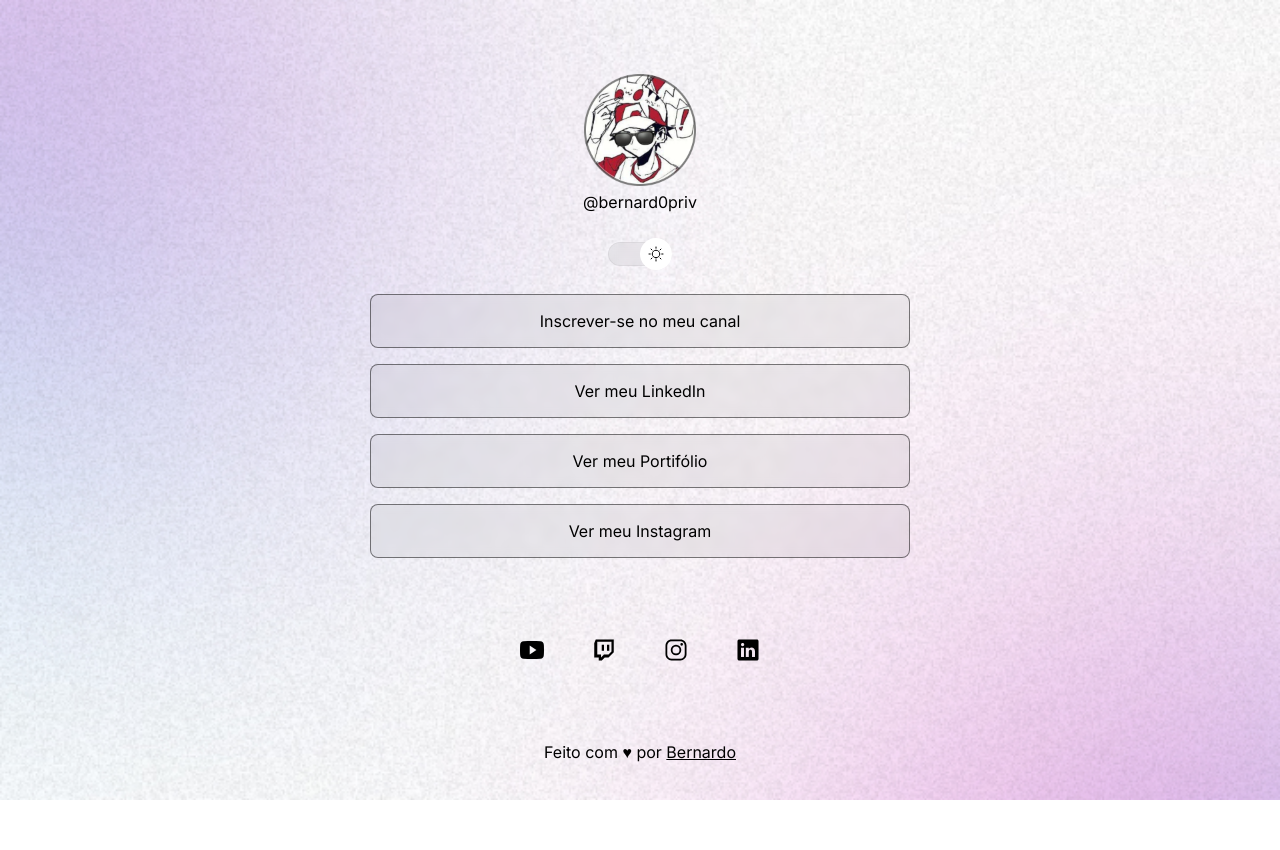
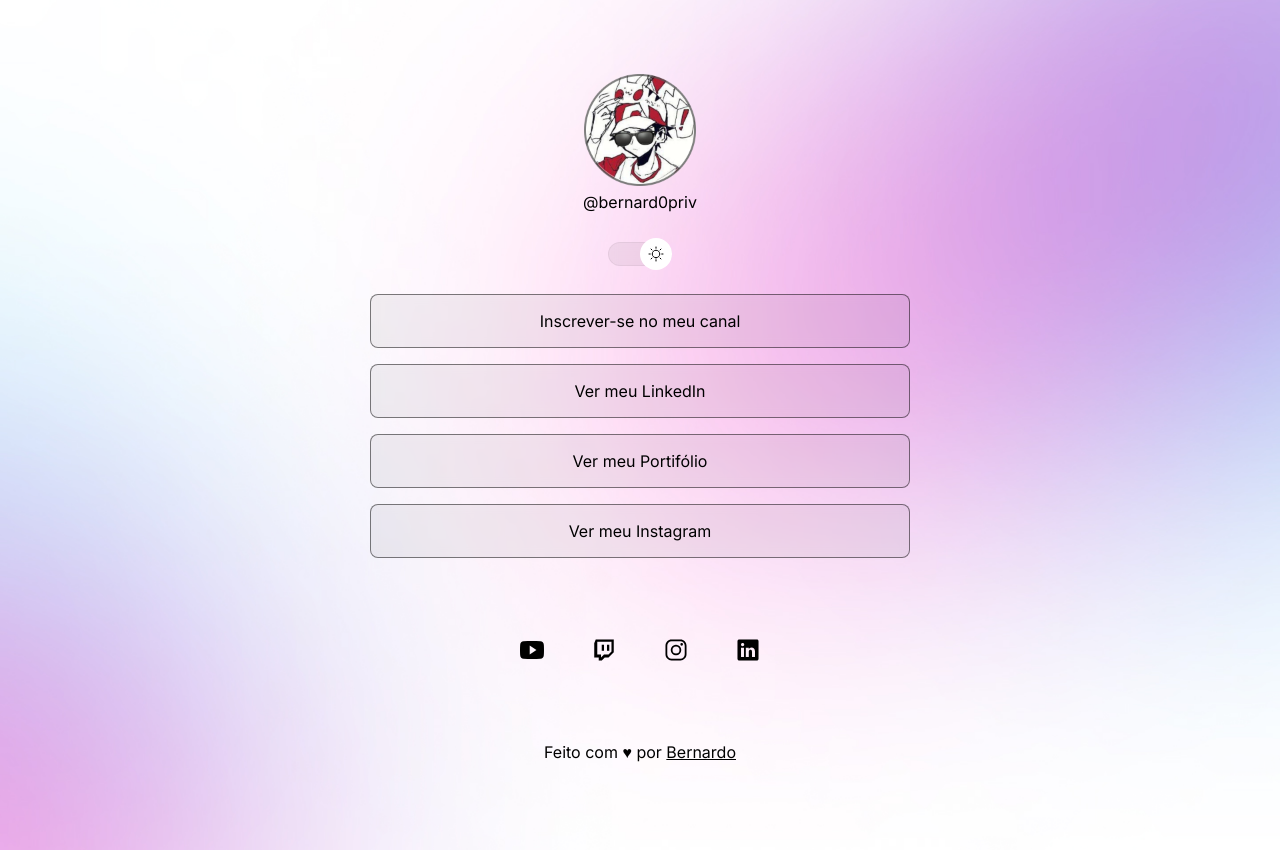
Before and after one commit to Bernardo-30/projeto-site, a plain HTML site: page index.html in a window 1280 px wide. Both pictures are taken after a click on the element 640 px from the left and 254 px from the top of the page. Before the commit the page ends 800 px from the top, so only its background shows below. Drawn offline with nearby package versions, Linux system fonts and the light colour scheme.

Commit message:
change background based on media queires

```diff
--- a/style.css
+++ b/style.css
@@ -26,6 +26,7 @@
 /* body */
 body {
     background: var(--bg-url) no-repeat top center/cover;
+    height: 100vh;
 }
 body * {
 
@@ -149,3 +150,13 @@ footer {
     padding: 24px 0px;
     text-align: center;
 }
+
+@media (min-width: 700px) {
+    :root {
+        --bg-url: url(./assets/assets/bg-desktop.jpg);
+    }
+
+    .light {
+        --bg-url: url(./assets/assets/bg-desktop-light.jpg);
+    }
+}
```
